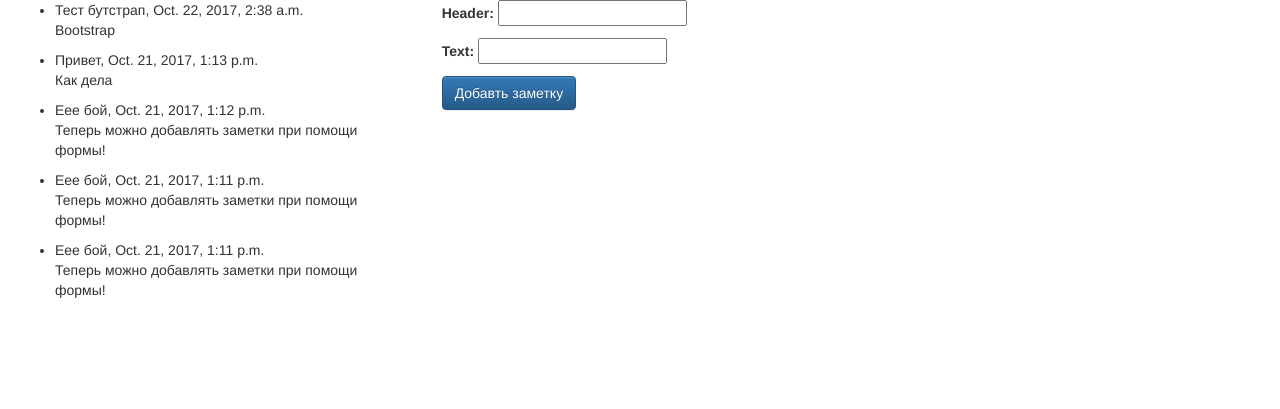
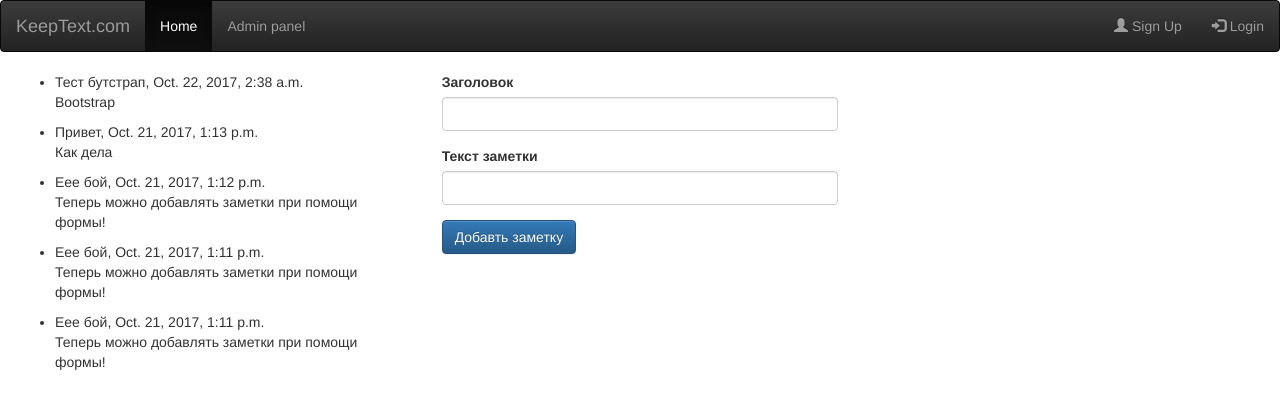
Before and after one commit to latygindenis/KeepText, a Django app: page /keep/ in a window 1280 px wide. Shown: the top 409 px of the page. Run offline with Django 3.2, Linux system fonts and the light colour scheme; data comes from the database, SQL or seed files in the repository; both versions use the stored data as it was after the commit; some libraries are stand-ins or nearby versions.

Commit message:
Обновлен дизайн сайта

```diff
--- a/KeepText/keep/templates/keep/index.html
+++ b/KeepText/keep/templates/keep/index.html
@@ -1,7 +1,9 @@
+
 <!DOCTYPE html>
 <html lang="en">
 <head>
     <meta charset="UTF-8">
+
     <!-- Latest compiled and minified CSS -->
   <link rel="stylesheet" href="https://maxcdn.bootstrapcdn.com/bootstrap/3.3.4/css/bootstrap.min.css">
 
@@ -10,9 +12,28 @@
 
   <!-- Latest compiled and minified JavaScript -->
   <script src="https://maxcdn.bootstrapcdn.com/bootstrap/3.3.4/js/bootstrap.min.js"></script>
-    <title>Welkome!</title>
+
+    <title>KeepText</title>
+
 </head>
 <body>
+<nav class="navbar navbar-inverse">
+  <div class="container-fluid">
+    <div class="navbar-header">
+      <a class="navbar-brand" href="#">KeepText.com</a>
+    </div>
+    <ul class="nav navbar-nav">
+      <li class="active"><a href="#">Home</a></li>
+      <li><a href="/admin">Admin panel</a></li>
+
+    </ul>
+    <ul class="nav navbar-nav navbar-right">
+      <li><a href="#"><span class="glyphicon glyphicon-user"></span> Sign Up</a></li>
+      <li><a href="#"><span class="glyphicon glyphicon-log-in"></span> Login</a></li>
+    </ul>
+  </div>
+</nav>
+
 <div class="col-lg-4">
     {% if zametka %}
     <ul>
@@ -26,12 +47,18 @@
 {% endif %}
 </div>
 
-
 <form action="" class="col-lg-4" method="post">
-     {% csrf_token %}
-     {{form.as_p}}
+    {% csrf_token %}
+    <div class="form-group">
+        <label>Заголовок</label>
+        <input type="text" name="{{ form.header.name }}" class="form-control">
+    </div>
+    <div class="form-group">
+        <label>Текст заметки</label>
+        <input type="text" name="{{ form.text.name }}" class="form-control text-field">
+    </div>
 <div>
-    <input type="submit"  class="btn btn-primary" value="Добавть заметку" />
+    <input type="submit"  class="btn btn-primary" value="Добавть заметку">
 </div>
 </form>
 </body>
--- a/KeepText/keep/views.py
+++ b/KeepText/keep/views.py
@@ -8,7 +8,6 @@ def index(request):
     context = {'zametka':zametka}
     form = ZametkaForm(request.POST or None)
     if request.method == "POST":
-        print(form)
         new_form = form.save()
         return HttpResponseRedirect(request.META.get('HTTP_REFERER'))
     return render(request, 'keep/index.html', locals())
```
Also changed, not shown: KeepText/db.sqlite3.
